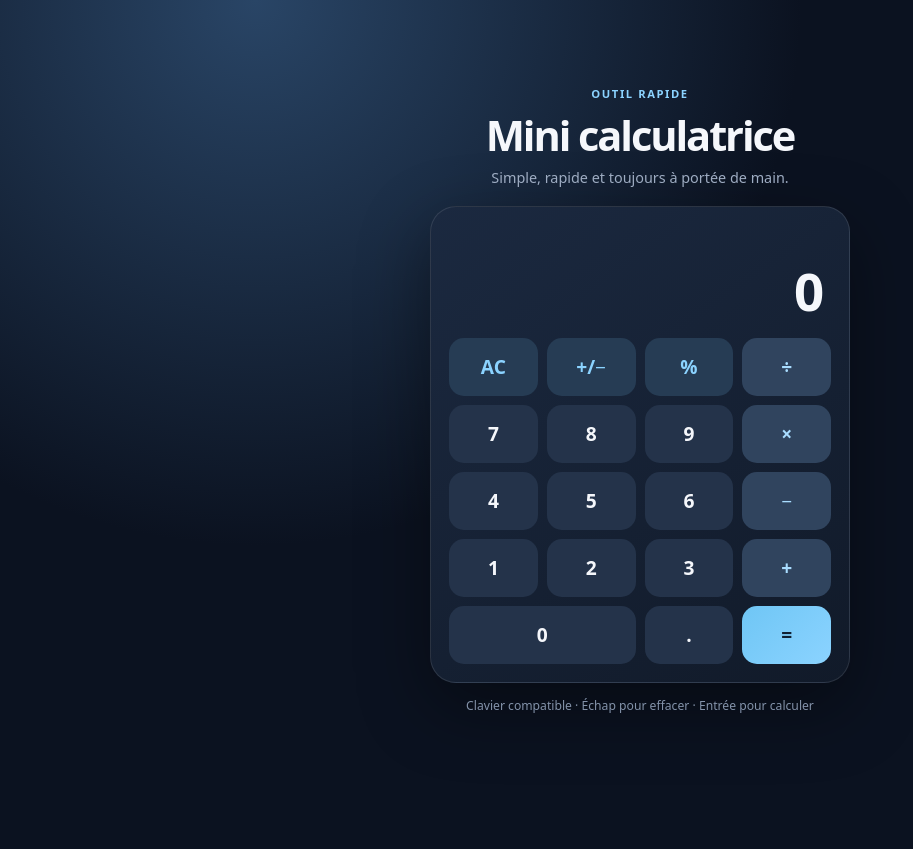
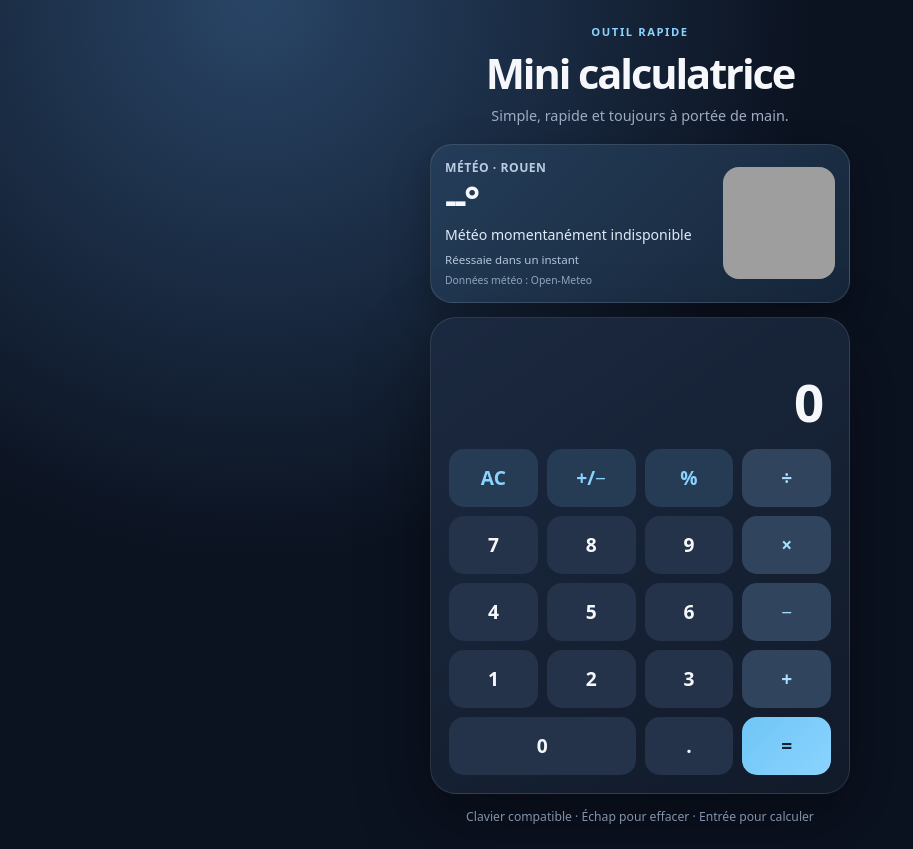
Before and after one commit to craftounet/Testchatgpt, a plain HTML site: page index.html in a window 1280 px wide. Shown: the whole page, without its empty margins (0-913 px from the left). Before the commit the page ends 800 px from the top, so only its background shows below. Drawn offline with Linux system fonts and the light colour scheme; no server answers; grey boxes are pictures that could not be loaded.

Commit message:
Add live weather tile with cat photo

```diff
--- a/index.html
+++ b/index.html
@@ -24,6 +24,10 @@
     button.equals{background:linear-gradient(135deg,#6fc6f5,#8bd3ff);color:#102033}
     button.zero{grid-column:span 2}
     .hint{text-align:center;color:#8392a9;font-size:.76rem;margin:14px 0 0}
+
+    .weather-card{display:grid;grid-template-columns:minmax(0,1fr) 112px;gap:14px;align-items:center;margin:0 0 14px;padding:14px;background:linear-gradient(135deg,#243d59,#17263a);border:1px solid #ffffff20;border-radius:22px;box-shadow:0 14px 38px #0004;overflow:hidden}
+    .weather-copy{min-width:0}.weather-place{font-size:.76rem;color:#b9cbe0;font-weight:650;letter-spacing:.04em}.weather-temp{font-size:2.3rem;line-height:1.1;font-weight:750;letter-spacing:-.06em;margin:4px 0}.weather-desc{font-size:.88rem;color:#e0eaf5}.weather-meta{font-size:.72rem;color:#b4c5d9;margin-top:8px}.weather-cat{width:112px;height:112px;object-fit:cover;border-radius:16px;background:#344b63}.weather-credit{font-size:.65rem;color:#91a5bd;margin-top:5px}
+    @media(max-width:380px){.weather-card{grid-template-columns:minmax(0,1fr) 88px;gap:9px;padding:11px;border-radius:18px}.weather-cat{width:88px;height:88px}.weather-temp{font-size:2rem}}
     /* Téléphones compacts */
     @media(max-width:380px){body{padding:12px}.calculator{padding:13px;border-radius:20px}.keys{gap:7px}button{min-height:52px;border-radius:12px}}
     /* Montres et très petits écrans : priorité aux commandes tactiles */
@@ -31,6 +35,10 @@
       body{padding:env(safe-area-inset-top,6px) 7px env(safe-area-inset-bottom,6px);place-items:center;background:var(--bg)}
       main{width:100%;max-width:230px}
       .intro{margin:0 0 5px}
+      .weather-card{grid-template-columns:minmax(0,1fr) 50px;gap:5px;padding:7px;margin-bottom:7px;border-radius:13px}
+      .weather-cat{width:50px;height:50px;border-radius:9px}
+      .weather-temp{font-size:1.45rem;margin:2px 0}
+      .weather-place{font-size:.62rem}.weather-desc{font-size:.68rem}.weather-meta,.weather-credit{display:none}
       .eyebrow,.intro p,.hint{display:none}
       h1{font-size: .9rem;letter-spacing:0;margin:0 0 4px}
       .calculator{padding:8px;border-radius:18px;box-shadow:none}
@@ -46,6 +54,16 @@
 <body>
 <main>
   <header class="intro"><div class="eyebrow">Outil rapide</div><h1>Mini calculatrice</h1><p>Simple, rapide et toujours à portée de main.</p></header>
+  <section class="weather-card" aria-label="Météo actuelle à Rouen">
+    <div class="weather-copy">
+      <div class="weather-place">MÉTÉO · ROUEN</div>
+      <div class="weather-temp" id="weather-temp">--°</div>
+      <div class="weather-desc" id="weather-desc">Chargement de la météo…</div>
+      <div class="weather-meta" id="weather-meta">Température ressentie et vent en direct</div>
+      <div class="weather-credit">Données météo : Open-Meteo</div>
+    </div>
+    <img class="weather-cat" src="https://cataas.com/cat?width=320&height=320" alt="Portrait d’un chat" loading="lazy">
+  </section>
   <section class="calculator" aria-label="Calculatrice">
     <div class="screen" aria-live="polite"><div id="expression"></div><div id="display">0</div></div>
     <div class="keys">
@@ -61,6 +79,11 @@
 <script>
 (()=>{
  const display=document.querySelector('#display'),expression=document.querySelector('#expression');
+ const weatherText=code=>{if(code===0)return 'Ciel dégagé';if([1,2].includes(code))return 'Peu nuageux';if(code===3)return 'Couvert';if([45,48].includes(code))return 'Brouillard';if([51,53,55,56,57].includes(code))return 'Bruine';if([61,63,65,66,67,80,81,82].includes(code))return 'Pluie';if([71,73,75,77,85,86].includes(code))return 'Neige';if([95,96,99].includes(code))return 'Orages';return 'Conditions variables';};
+ fetch('https://api.open-meteo.com/v1/forecast?latitude=49.4431&longitude=1.0993&current=temperature_2m,apparent_temperature,weather_code,wind_speed_10m&timezone=Europe%2FParis')
+  .then(r=>{if(!r.ok)throw new Error('Météo indisponible');return r.json();})
+  .then(data=>{const w=data.current;document.querySelector('#weather-temp').textContent=Math.round(w.temperature_2m)+'°';document.querySelector('#weather-desc').textContent=weatherText(w.weather_code);document.querySelector('#weather-meta').textContent='Ressenti '+Math.round(w.apparent_temperature)+'° · Vent '+Math.round(w.wind_speed_10m)+' km/h';})
+  .catch(()=>{document.querySelector('#weather-desc').textContent='Météo momentanément indisponible';document.querySelector('#weather-meta').textContent='Réessaie dans un instant';});
  let current='0',stored=null,operator=null,waiting=false,justSolved=false;
  const render=()=>{display.textContent=current;};
  const clean=n=>{if(!Number.isFinite(n))return 'Erreur';return String(Number.parseFloat(n.toPrecision(12)));};
```
